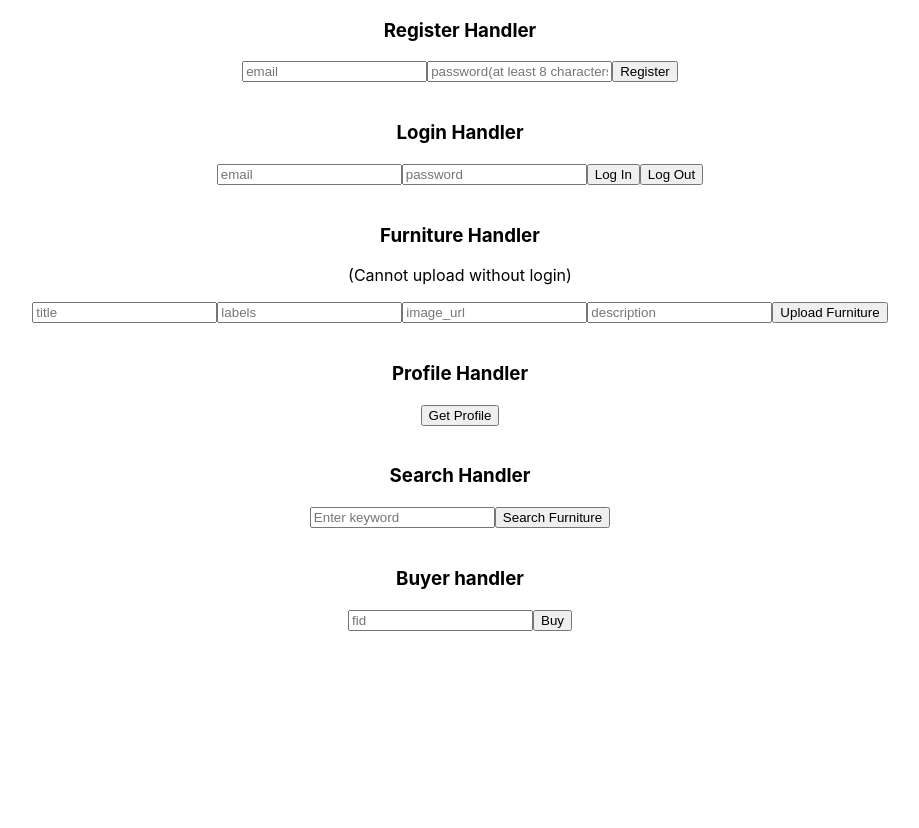
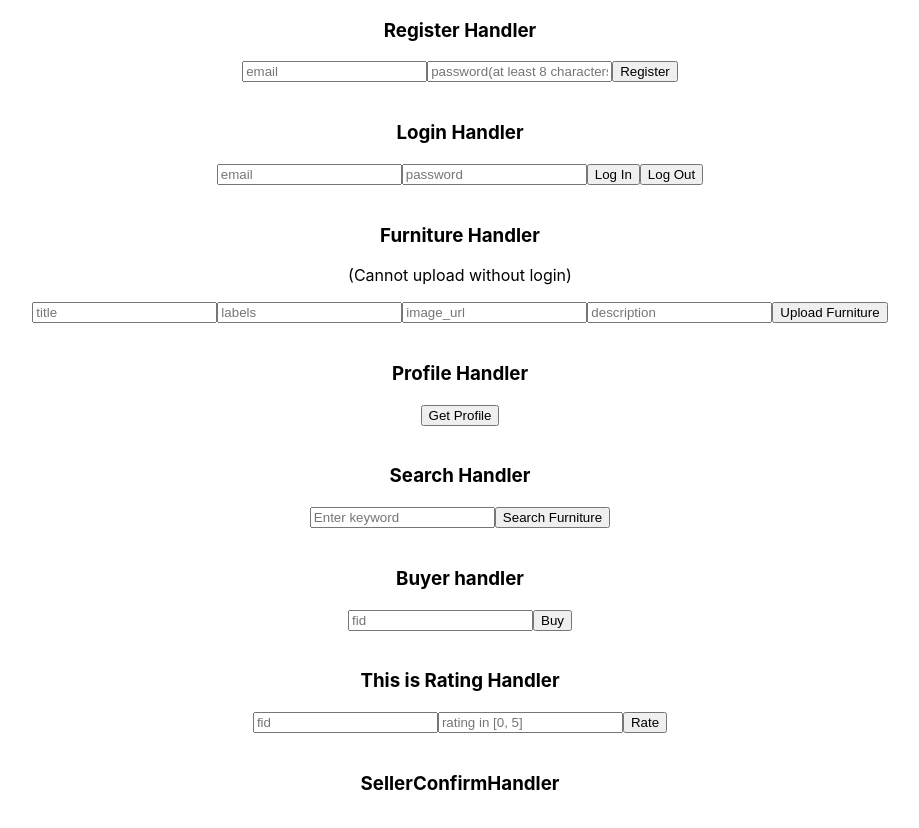
Before and after one commit to xiaomi388/comsw-4156-project, a React (Create React App) app in the folder client/: page / in a window 1280 px wide. Shown: the top 828 px of the page, without its empty margins (180-1099 px from the left). Before the commit the page ends 800 px from the top, so only its background shows below. Built offline with nearby package versions, Linux system fonts and the light colour scheme.

Commit message:
feat: add rating handler

```diff
--- a/client/src/App.js
+++ b/client/src/App.js
@@ -7,6 +7,9 @@ import ProfileHandler from './profileHandler.js';
 import LoginHandler from './loginHandler.js';
 import SearchHandler from './searchHandler.js';
 import BuyerHandler from './buyerHandler.js';
+
+import RatingHandler from './ratingHandler.js';
+import SellerConfirmHandler from './sellerconfirmHandler.js';
 
 
 function App() {
@@ -36,6 +39,12 @@ function App() {
 
       BuyerRatingHandler */}
 
+      <RatingHandler />
+      <br />
+
+      <SellerConfirmHandler />
+      <br />
+
     </div>
   );
 }
--- a/client/src/buyerHandler.js
+++ b/client/src/buyerHandler.js
@@ -19,10 +19,10 @@ class BuyerHandler extends Component {
                 'Access-Control-Allow-Methods': ['GET', 'POST'],
                 'Content-Type': 'application/json'
             },
-            body: ({
+            body: JSON.stringify({
                 fid: fid
             }),
-            // credentials: "include"
+            credentials: "include"
         })
         .then(response => response)
         .then((data) => {
--- /dev/null
+++ b/client/src/ratingHandler.js
@@ -0,0 +1,57 @@
+
+
+import React, { Component } from 'react';
+import * as Constants from './constants';
+
+
+class RatingHandler extends Component {
+
+    state = {
+        fid: '',
+        rating: 0,
+    }
+
+    rate = () => {
+        const { fid, rating } = this.state;
+        const rateFurnitureUrl = `${Constants.BASE_URL}/furnitures/${fid}/rate?rating=${rating}`;
+        console.log("rateFurnitureUrl: ", rateFurnitureUrl);
+        // fetch()
+        fetch(rateFurnitureUrl, {
+            method: 'POST',
+            headers: {
+                'Access-Control-Allow-Origin': '*',
+                'Access-Control-Allow-Methods': ['GET', 'POST'],
+                'Content-Type': 'application/json'
+            },
+            // body: JSON.stringify({}),
+            credentials: "include"
+        })
+        .then(response => response)
+        .then((data) => {
+            console.log("data: ", data);
+            if (data.status === 200 || data.status === 201) {
+                alert('date furniture!');
+            } else {
+                alert('fail to rate furniture, status=', data.status);
+            }
+        })
+        .catch((err) => console.log(err))
+    }
+
+    render() {
+        return(
+            <div>
+                <h3>
+                    This is Rating Handler
+                </h3>
+
+                <input placeholder="fid" onChange={(e) => this.setState({ fid: e.target.value })} ></input>
+                <input placeholder="rating in [0, 5]" onChange={(e) => this.setState({ rating: parseInt(e.target.value) })} ></input>
+                <button onClick={this.rate}>Rate</button>
+
+            </div>
+        )
+    }
+}
+
+export default RatingHandler;
--- /dev/null
+++ b/client/src/sellerconfirmHandler.js
@@ -0,0 +1,13 @@
+import React, { Component } from 'react';
+
+class SellerConfirmHandler extends Component {
+    render() {
+        return(
+            <div>
+                <h3>SellerConfirmHandler</h3>
+            </div>
+        )
+    }
+}
+
+export default SellerConfirmHandler;
```
